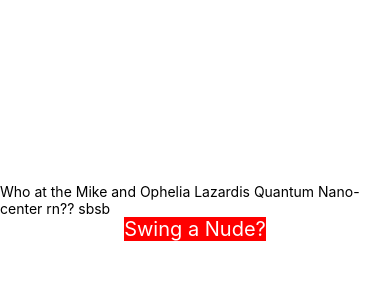
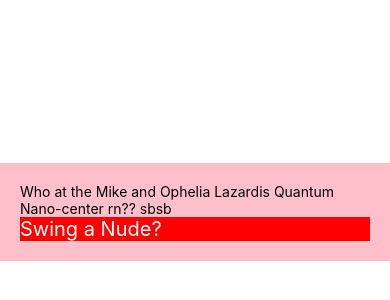
Before and after one commit to ivantheratil/FinalFantasy, a React Native app in the folder mobileApp/: screen / in a window 390 px wide. Shown: the part 210-510 px from the top of the page. Built offline with nearby package versions, Linux system fonts and the light colour scheme.

Commit message:
asdfasdf

```diff
--- a/mobileApp/App.js
+++ b/mobileApp/App.js
@@ -17,11 +17,13 @@ export default function App() {
   }
   return (
     <View style={styles.container}>
+      <View style={styles.header}>
       <Text>Who at the Mike and Ophelia Lazardis Quantum Nano-center rn?? sbsb</Text>
       <TouchableOpacity onPress={openImagePickerAsync}
         style={{ backgroundColor: 'red' }}>
         <Text style={{ fontSize: 20, color: '#fff' }}>Swing a Nude?</Text>
       </TouchableOpacity>
+      </View>
     </View>
   );
 }
```
